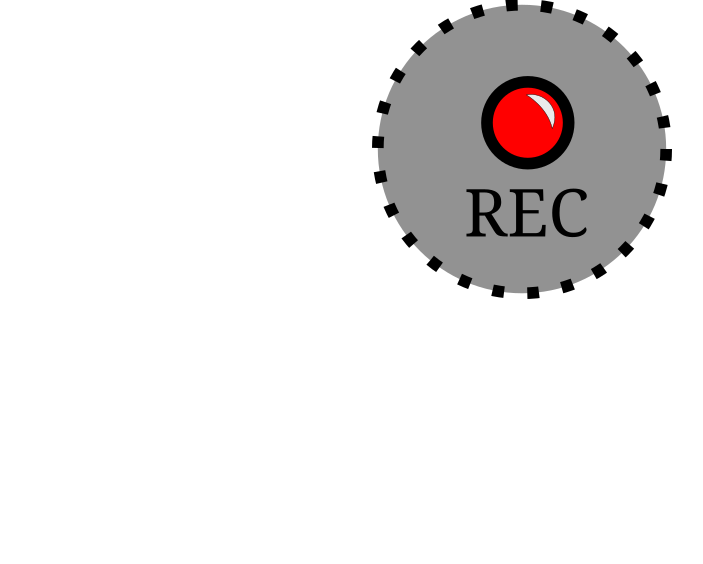
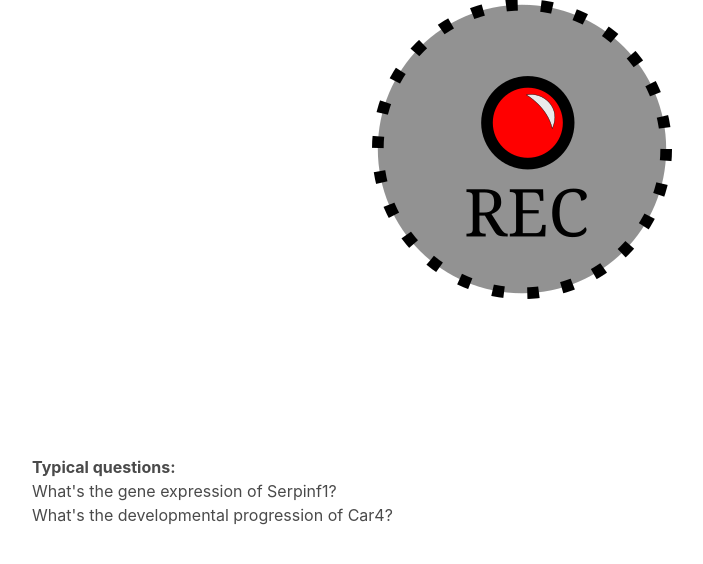
Before and after one commit to fabilab/data-compression-and-APIs-for-cell-atlases, a Flask app: page /voice_control in a window 1280 px wide. Shown: the part 151-715 px from the top of the page, without its empty margins (118-821 px from the left). Run offline with Flask 2, Linux system fonts and the light colour scheme; some libraries are stand-ins or nearby versions.

Commit message:
FAQs on voice control

```diff
--- a/WebPortal/static/css/index.css
+++ b/WebPortal/static/css/index.css
@@ -28,6 +28,9 @@
     background-color: #485fc7;
 }
 
+#FAQs {
+ margin-left: 150px;
+}
 
 .P:hover,.E:hover,.m:hover {
     color:rgb(22,132,212);
--- a/WebPortal/voice_control.html
+++ b/WebPortal/voice_control.html
@@ -41,6 +41,14 @@
     <img id="RecButton" src="/static/images/rec_button.png" alt="rec button" width="300" height="300">
   </div>
 
+  <div id="FAQs">
+    <b>Typical questions:</b></br>
+    <ul>
+      <li>What's the gene expression of Serpinf1?</li>
+      <li>What's the developmental progression of Car4?</li>
+    </ul>
+  </div>
+
   <script>
     // switch the button
     $("#RecButton").click(function() {
```
